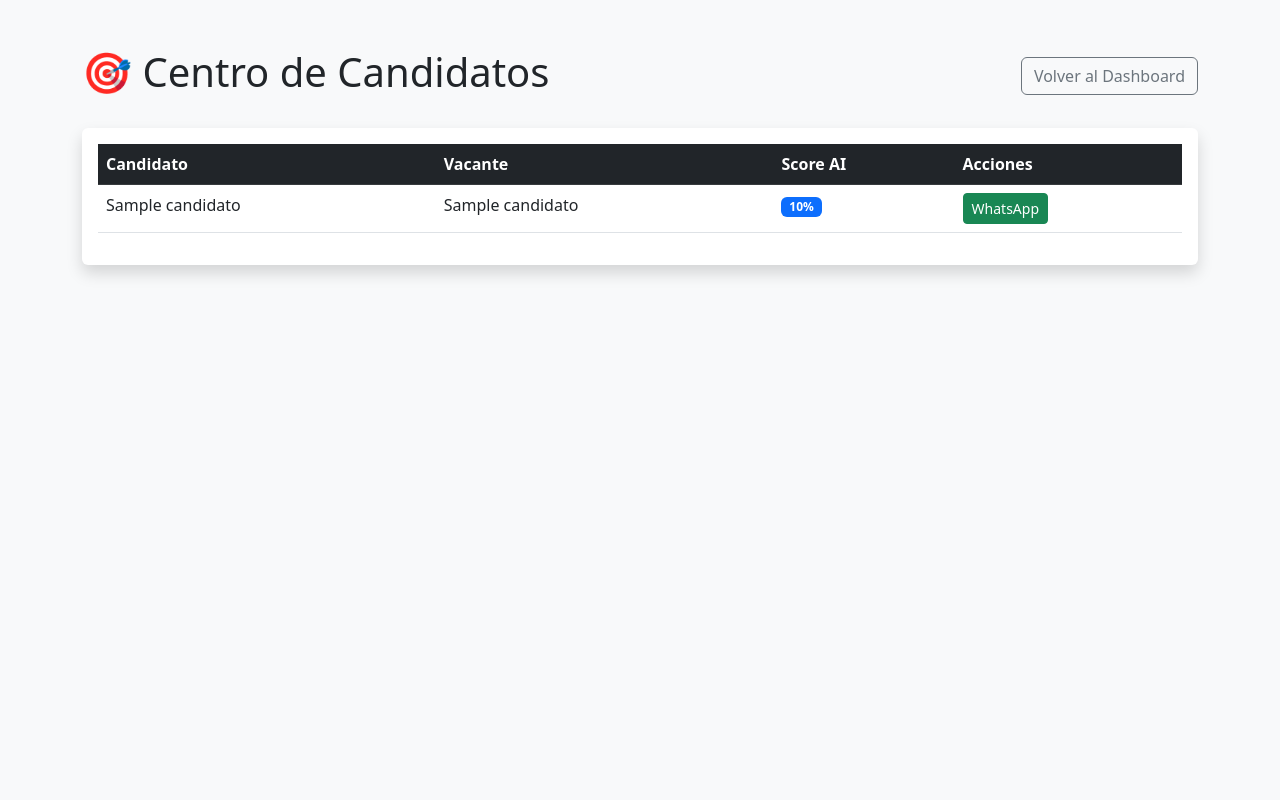
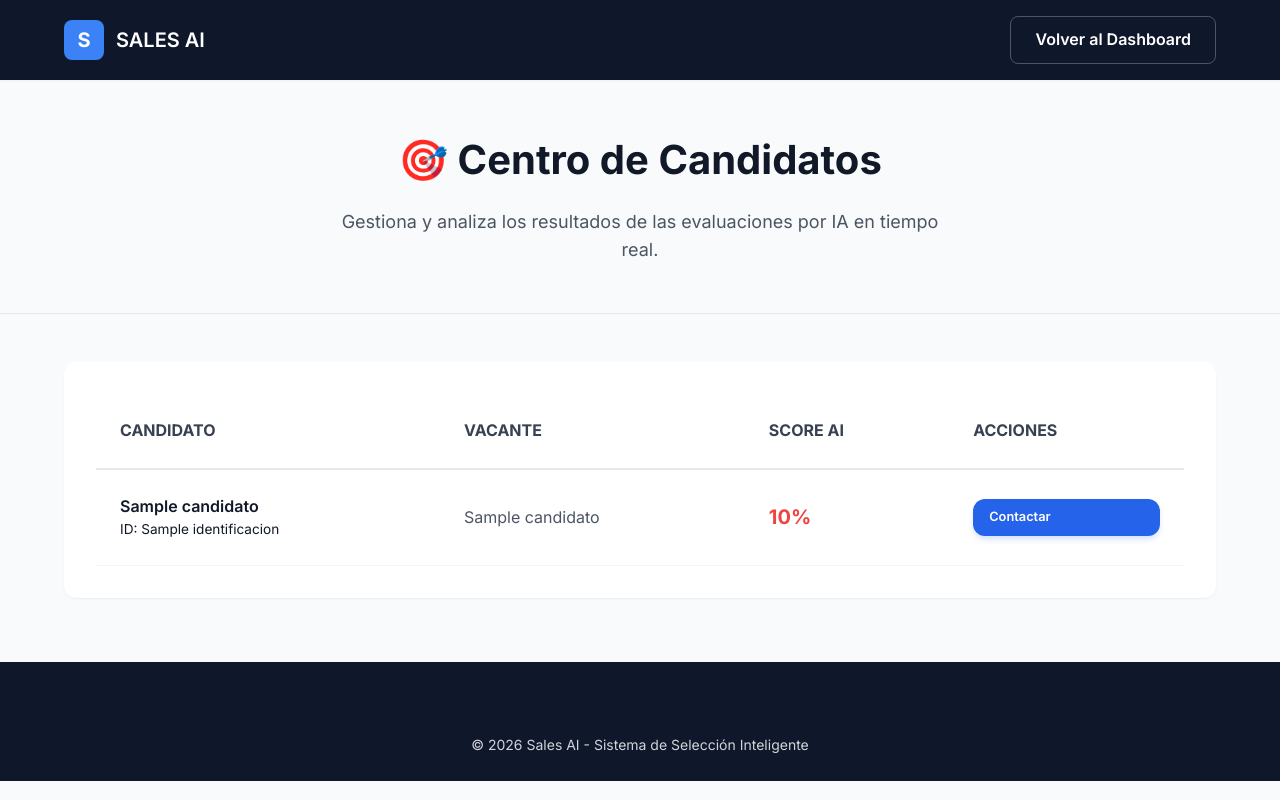
Before and after one commit to juanjosegonzalezperez468-ai/sales-interview-ai, a Flask app: template templates/candidatos.html in a window 1280 px wide. Run offline with Flask 3, Linux system fonts and the light colour scheme; the template is opened without the code that fills it: most values are stand-ins (such as "Sample title", 1, 10 or a date in 2020).

Commit message:
Design: Aplicando estilos profesionales de landing.css a la tabla

```diff
--- a/templates/candidatos.html
+++ b/templates/candidatos.html
@@ -3,42 +3,81 @@
 <head>
     <meta charset="UTF-8">
     <meta name="viewport" content="width=device-width, initial-scale=1.0">
-    <title>Candidatos - Sales AI</title>
-    <link href="https://cdn.jsdelivr.net/npm/bootstrap@5.3.0/dist/dist/css/bootstrap.min.css" rel="stylesheet">
+    <title>Candidatos | Sales AI</title>
+    <link rel="stylesheet" href="{{ url_for('static', filename='css/landing.css') }}">
+    <link rel="stylesheet" href="{{ url_for('static', filename='css/style.css') }}">
 </head>
-<body class="bg-light">
-    <div class="container py-5">
-        <div class="d-flex justify-content-between align-items-center mb-4">
+<body style="background-color: var(--gray-50);">
+
+    <nav class="navbar">
+        <div class="container nav-container">
+            <a href="/" class="logo">
+                <div class="logo-icon">S</div>
+                <span>SALES AI</span>
+            </a>
+            <div class="nav-actions">
+                <a href="/dashboard" class="btn-secondary">Volver al Dashboard</a>
+            </div>
+        </div>
+    </nav>
+
+    <header class="page-hero">
+        <div class="container">
             <h1>🎯 Centro de Candidatos</h1>
-            <a href="/dashboard" class="btn btn-outline-secondary">Volver al Dashboard</a>
+            <p>Gestiona y analiza los resultados de las evaluaciones por IA en tiempo real.</p>
         </div>
+    </header>
 
-        <div class="card shadow border-0">
-            <div class="card-body">
-                <table class="table table-hover">
-                    <thead class="table-dark">
-                        <tr>
-                            <th>Candidato</th>
-                            <th>Vacante</th>
-                            <th>Score AI</th>
-                            <th>Acciones</th>
+    <main class="container" style="margin-top: var(--spacing-xl); margin-bottom: var(--spacing-2xl);">
+
+        <div class="problem-card" style="width: 100%; overflow-x: auto;">
+            <table style="width: 100%; border-collapse: collapse; text-align: left;">
+                <thead>
+                    <tr style="border-bottom: 2px solid var(--gray-200);">
+                        <th style="padding: var(--spacing-md); color: var(--gray-700);">CANDIDATO</th>
+                        <th style="padding: var(--spacing-md); color: var(--gray-700);">VACANTE</th>
+                        <th style="padding: var(--spacing-md); color: var(--gray-700);">SCORE AI</th>
+                        <th style="padding: var(--spacing-md); color: var(--gray-700);">ACCIONES</th>
                     </tr>
                 </thead>
                 <tbody>
                     {% for c in candidatos %}
-                        <tr>
-                            <td>{{ c.nombre_candidato }}</td>
-                            <td>{{ c.nombre_puesto }}</td>
-                            <td><span class="badge bg-primary">{{ c.score_ai }}%</span></td>
-                            <td>
-                                <a href="https://wa.me/{{ c.identificacion }}" class="btn btn-sm btn-success">WhatsApp</a>
+                    <tr style="border-bottom: 1px solid var(--gray-100); transition: background 0.2s;" onmouseover="this.style.backgroundColor='#f9fafb'" onmouseout="this.style.backgroundColor='transparent'">
+                        <td style="padding: var(--spacing-md);">
+                            <div style="font-weight: 600; color: var(--gray-900);">{{ c.nombre_candidato }}</div>
+                            <div style="font-size: 0.85rem; color: var(--gray-500);">ID: {{ c.identificacion }}</div>
+                        </td>
+                        <td style="padding: var(--spacing-md); color: var(--gray-600);">
+                            {{ c.nombre_puesto if c.nombre_puesto else "General" }}
+                        </td>
+                        <td style="padding: var(--spacing-md);">
+                            <span class="score-mini {% if c.score_ai|int >= 70 %}high{% elif c.score_ai|int >= 40 %}medium{% else %}low{% endif %}">
+                                {{ c.score_ai }}%
+                            </span>
+                        </td>
+                        <td style="padding: var(--spacing-md);">
+                            <a href="https://wa.me/{{ c.identificacion }}" class="btn-primary" style="text-decoration: none; padding: 0.5rem 1rem; font-size: 0.8rem;">
+                                Contactar
+                            </a>
                         </td>
                     </tr>
                     {% endfor %}
                 </tbody>
             </table>
+
+            {% if not candidatos %}
+            <div style="padding: var(--spacing-2xl); text-align: center; color: var(--gray-500);">
+                <p>No hay candidatos evaluados todavía.</p>
             </div>
+            {% endif %}
         </div>
+    </main>
+
+    <footer class="footer">
+        <div class="container footer-bottom">
+            <p>&copy; 2026 Sales AI - Sistema de Selección Inteligente</p>
         </div>
+    </footer>
+
 </body>
 </html>
```
Lines whose indentation alone changed are shown as unchanged.
